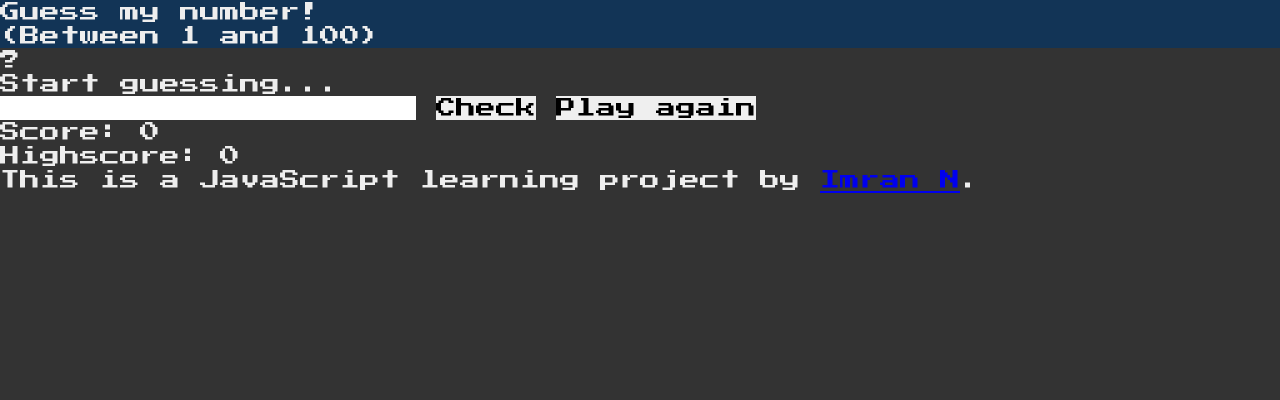
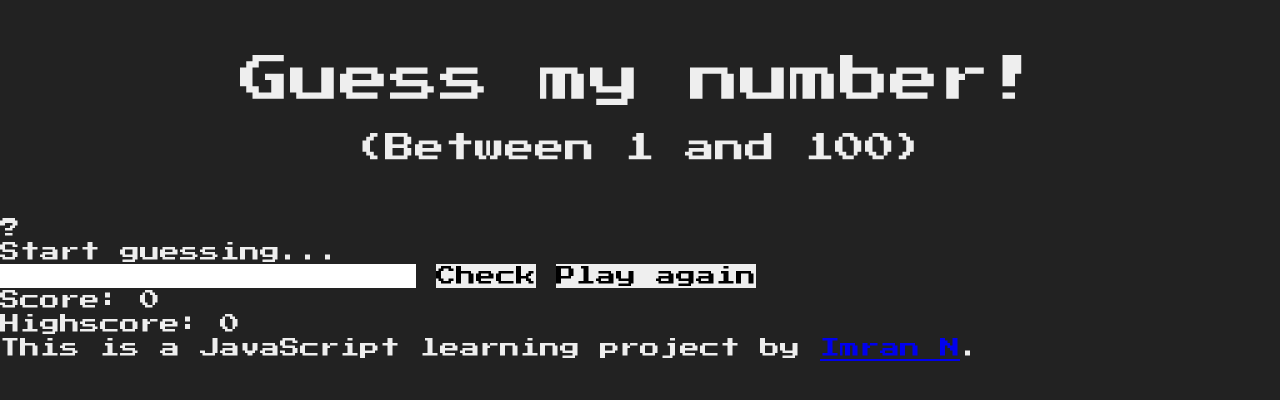
Before and after one commit to hiimrann/guess-my-number, a plain HTML site: page index.html in a window 1280 px wide. Drawn offline with Linux system fonts and the light colour scheme.

Commit message:
added style for header in style.css

```diff
--- a/style.css
+++ b/style.css
@@ -18,9 +18,10 @@
 
 /* colors */
 :root {
-  --background: #333;
+  --background: #222;
   --text: #eee;
-  --highlight: #123456;
+  --highlight-1: #123456;
+  --highlight-2: #7890ab;
 }
 
 /* body */
@@ -32,5 +33,20 @@ body {
 
 /* header */
 header {
-  background-color: var(--highlight);
+  margin: 50px auto;
 }
+
+h1,
+h2 {
+  display: block;
+  text-align: center;
+}
+
+h1 {
+  font-size: 2.5rem;
+  margin-bottom: 20px;
+}
+
+h2 {
+  font-size: 1.5rem;
+}
```
